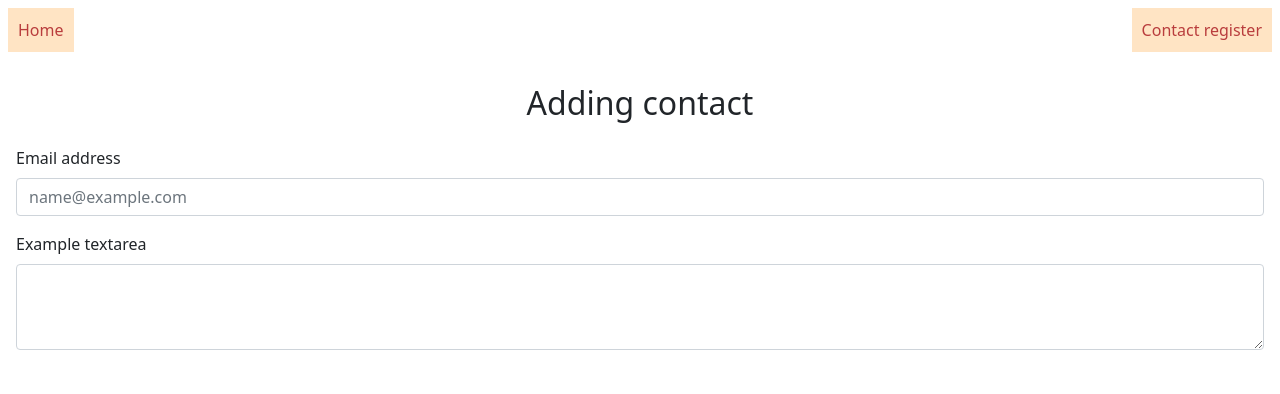
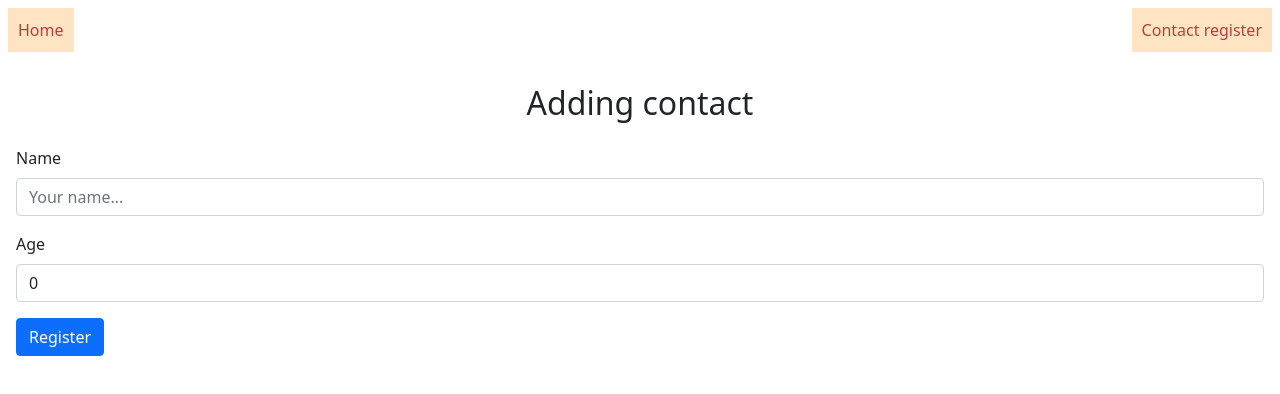
Before and after one commit to nikizhelqzkov/Angular-projects, an Angular app in the folder telRegister/: page /register/add in a window 1280 px wide. Shown: the top 394 px of the page. Built offline with nearby package versions, Linux system fonts and the light colour scheme.

Commit message:
Updated adding Component Fixed added register functionality with basic form which after submiting has pushed into the service data

```diff
--- a/telRegister/src/app/app.module.ts
+++ b/telRegister/src/app/app.module.ts
@@ -9,6 +9,7 @@ import { RegisterService } from './services/register/register.service';
 import { RegisterDetailsComponent } from './register/register-details/register-details.component';
 import { NewRegisterComponent } from './register/new-register/new-register.component';
 import { RouterModule } from '@angular/router';
+import { FormsModule } from '@angular/forms';
 
 @NgModule({
   declarations: [
@@ -20,7 +21,8 @@ import { RouterModule } from '@angular/router';
   ],
   imports: [
     BrowserModule,
-    AppRoutingModule
+    AppRoutingModule,
+    FormsModule
   ],
   providers: [RegisterService],
   bootstrap: [AppComponent]
--- a/telRegister/src/app/register/new-register/new-register.component.html
+++ b/telRegister/src/app/register/new-register/new-register.component.html
@@ -2,13 +2,32 @@
   <h2 class="text-center">Adding contact</h2>
 </header>
 
-<form class="registerForm">
+<form
+  #registerNew="ngForm"
+  (ngSubmit)="pushData(registerNew.value)"
+  class="registerForm"
+>
   <div class="mb-3">
-    <label for="exampleFormControlInput1" class="form-label">Email address</label>
-    <input type="email" class="form-control" id="exampleFormControlInput1" placeholder="name@example.com">
+    <label for="name" class="form-label">Name</label>
+    <input
+      [(ngModel)]="name"
+      type="text"
+      name="name"
+      class="form-control"
+      id="name"
+      placeholder="Your name..."
+    />
   </div>
   <div class="mb-3">
-    <label for="exampleFormControlTextarea1" class="form-label">Example textarea</label>
-    <textarea class="form-control" id="exampleFormControlTextarea1" rows="3"></textarea>
+    <label for="age" class="form-label">Age</label>
+    <input
+      type="number"
+      [(ngModel)]="age"
+      name="age"
+      class="form-control"
+      id="age"
+      placeholder="Your age..."
+    />
   </div>
+  <button type="submit" class="btn btn-primary">Register</button>
 </form>
--- a/telRegister/src/app/register/new-register/new-register.component.ts
+++ b/telRegister/src/app/register/new-register/new-register.component.ts
@@ -1,15 +1,21 @@
 import { Component, OnInit } from '@angular/core';
+import { Router } from '@angular/router';
+import { RegisterService } from 'src/app/services/register/register.service';
 
 @Component({
   selector: 'app-new-register',
   templateUrl: './new-register.component.html',
-  styleUrls: ['./new-register.component.scss']
+  styleUrls: ['./new-register.component.scss'],
 })
 export class NewRegisterComponent implements OnInit {
-
-  constructor() { }
-
-  ngOnInit(): void {
+  public name: string = '';
+  public age: number = 0;
+  constructor(private route: Router, private regService: RegisterService) {}
+  pushData(data: any): any {
+    this.regService.addRegister(data).subscribe((result) => {
+      console.log(result);
+    });
+    this.route.navigate(['register']);
   }
-
+  ngOnInit(): void {}
 }
--- a/telRegister/src/app/services/register/register.service.ts
+++ b/telRegister/src/app/services/register/register.service.ts
@@ -23,7 +23,10 @@ export class RegisterService {
     );
   }
   addRegister(data: any): Observable<IContact[]> {
-    this.DATA.push(data);
+    const id = this.DATA.length;
+    const newData = data;
+    newData.id = id;
+    this.DATA.push(newData);
     return this.getList();
   }
   removeRegister(id: number): Observable<IContact[]> {
```
